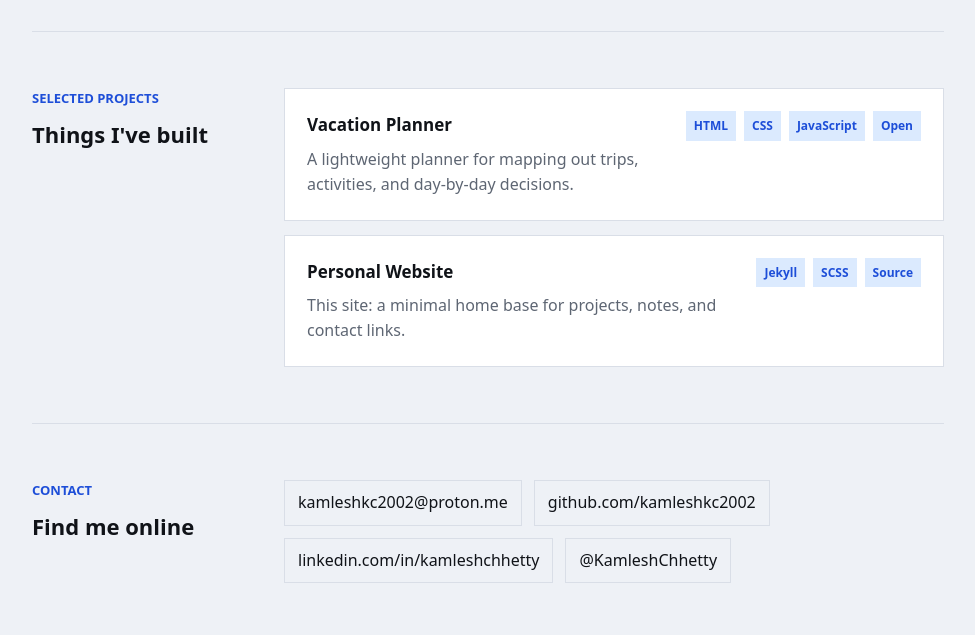
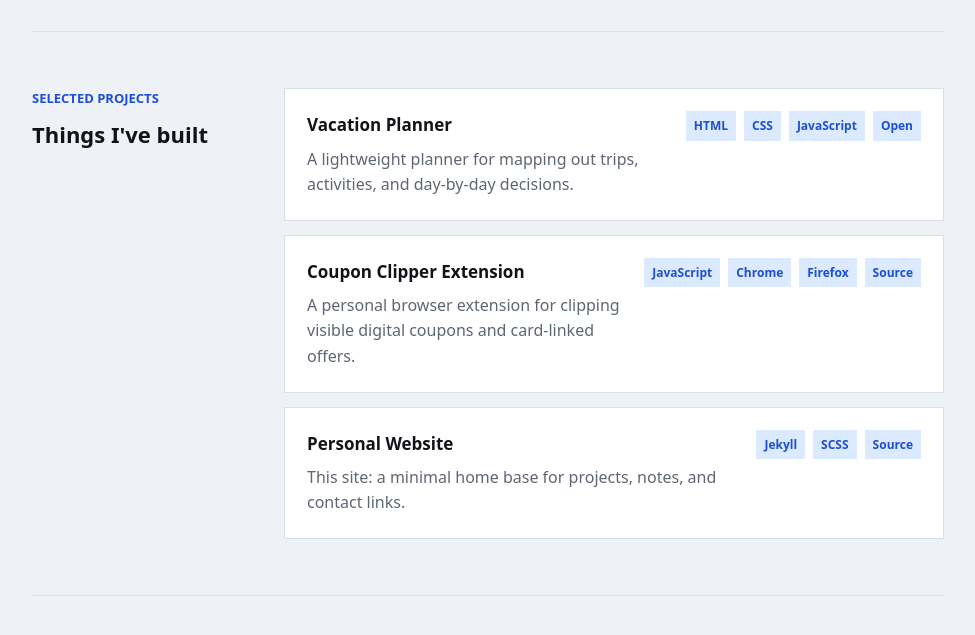
Before and after one commit to kamleshkc2002/kamleshkc2002.github.io, a Jekyll site: the page built from index.html, in a window 1280 px wide and 900 px high, scrolled down 1067 px, cut to the strip 0-643 px from the top of the window. Shown: the top 635 px of the strip, without its empty margins (152-1127 px from the left). Built offline with Jekyll 4.4.1, drawn with Linux system fonts in a browser that asks for light colours.

Commit message:
Add coupon clipper project

```diff
--- a/_layouts/front.html
+++ b/_layouts/front.html
@@ -85,6 +85,18 @@
           </article>
           <article class="project">
             <div>
+              <h3>Coupon Clipper Extension</h3>
+              <p>A personal browser extension for clipping visible digital coupons and card-linked offers.</p>
+            </div>
+            <div class="project-meta">
+              <span>JavaScript</span>
+              <span>Chrome</span>
+              <span>Firefox</span>
+              <a href="https://github.com/{{ site.github_username }}/coupon-clipper-extension">Source</a>
+            </div>
+          </article>
+          <article class="project">
+            <div>
               <h3>Personal Website</h3>
               <p>This site: a minimal home base for projects, notes, and contact links.</p>
             </div>
```
